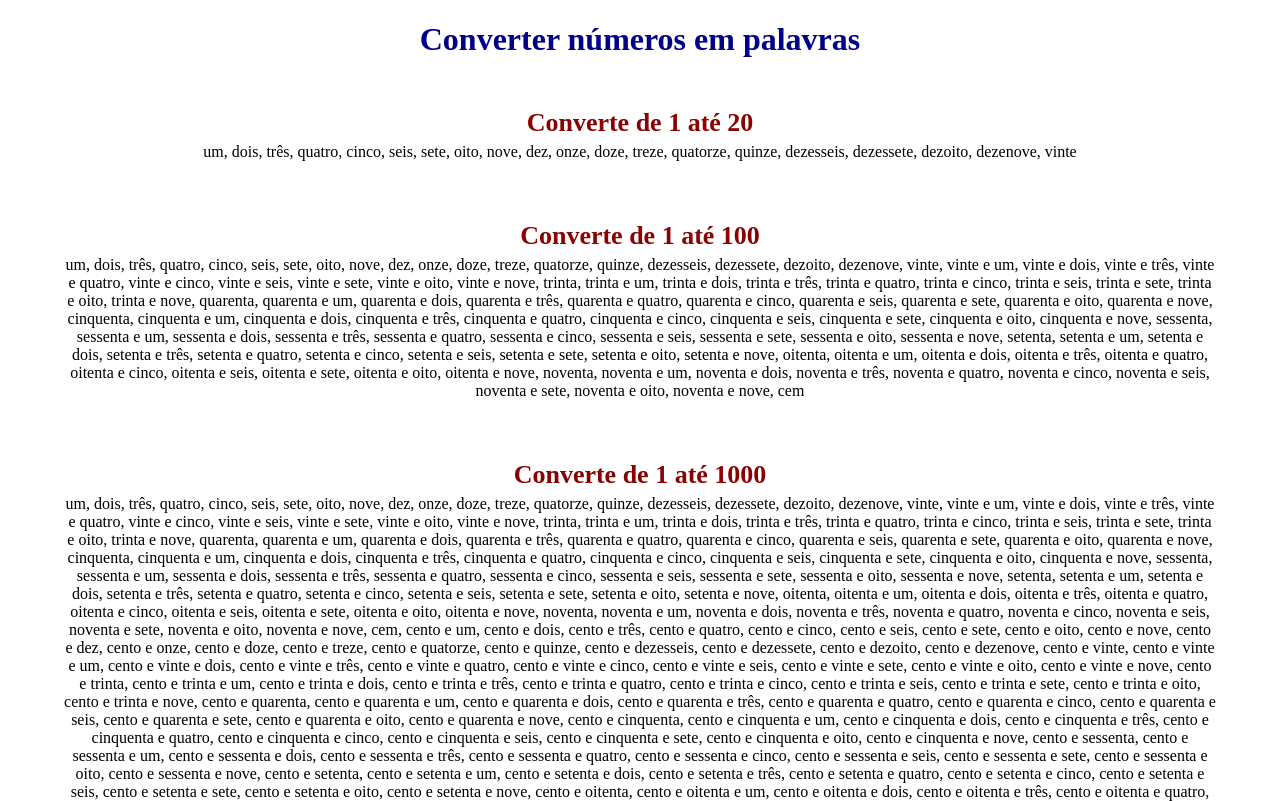
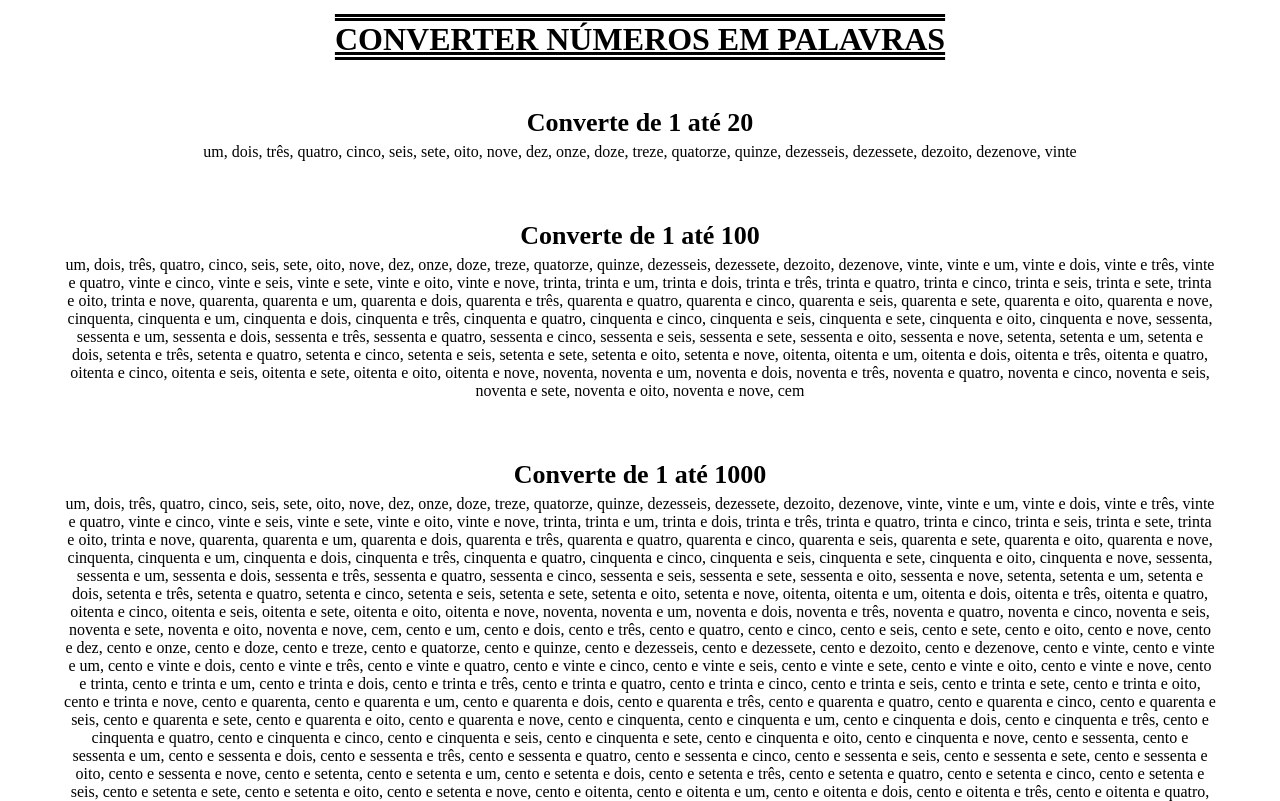
Before and after one commit to Kenzie-Academy-Brasil-Developers/extra-convertendo-numeros-em-palavras-sprint-3-cpitta85, a plain HTML site: page index.html in a window 1280 px wide. Shown: the top 801 px of the page. Drawn offline with Linux system fonts and the light colour scheme.

Commit message:
ajuste css

```diff
--- a/index.html
+++ b/index.html
@@ -12,12 +12,13 @@
         margin: 0 auto;
         text-align: center;
     }
-    h1{color: darkblue;
+    h1{text-transform: uppercase;
+        text-decoration:double overline underline ;
+
        margin-bottom: 50px;
     }
     p{margin-bottom: 5px;
       font-weight: bold;
-      color: darkred;
       font-size: 26px;
     }
     #texto1, #texto2, #texto3 {margin-bottom: 60px;
```
